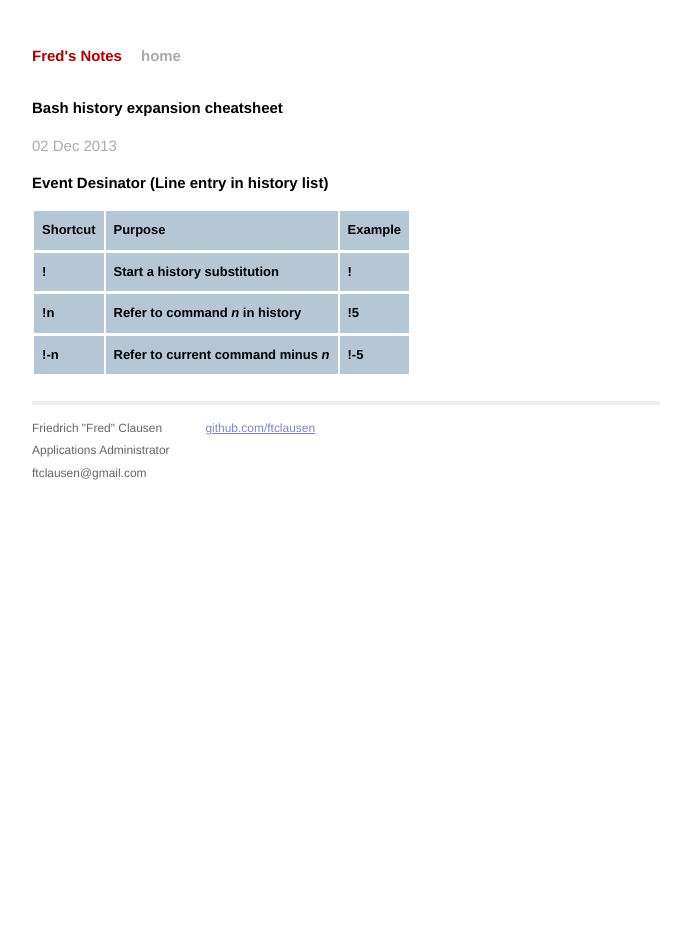
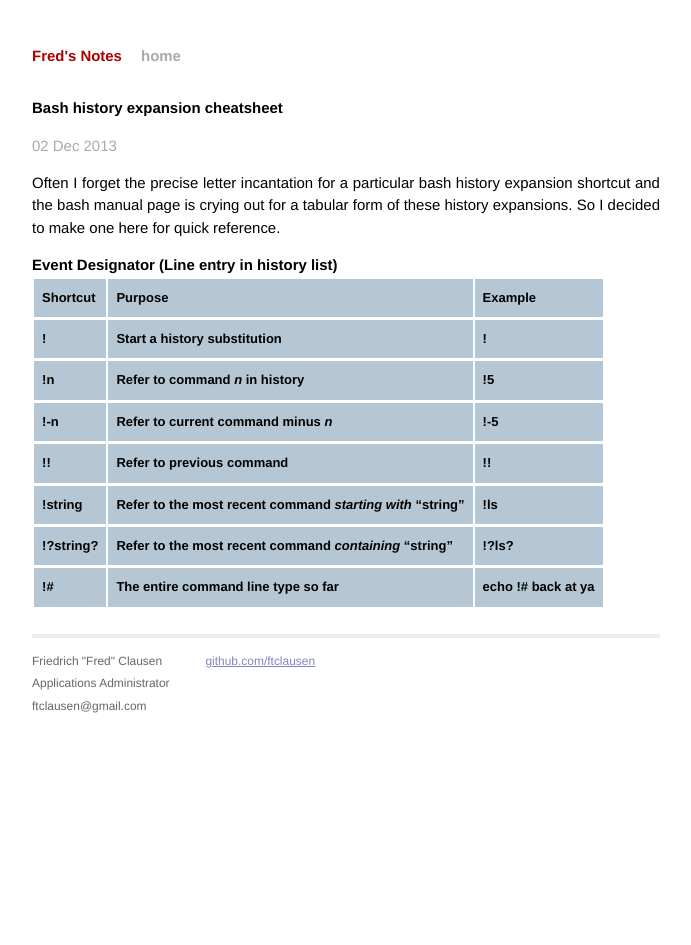
Before and after one commit to ftclausen/FredNotes, a Jekyll site: the page built from _posts/2013-11-21-bash_history_expansion_cheatsheet.markdown, in a window 1280 px wide. Shown: the whole page, without its empty margins (294-985 px from the left). Built offline with Jekyll 4.4.1, drawn with Linux system fonts in a browser that asks for light colours; Markdown is read by kramdown in place of the engine named in the settings.

Commit message:
Bash history expansion cheatsheet WIP

```diff
--- a/_posts/2013-11-21-bash_history_expansion_cheatsheet.markdown
+++ b/_posts/2013-11-21-bash_history_expansion_cheatsheet.markdown
@@ -5,10 +5,19 @@ date: 2013-12-02 12:11
 categories: general
 ---
 
-# Event Desinator (Line entry in history list)
+Often I forget the precise letter incantation for a particular
+bash history expansion shortcut and the bash manual page is crying out
+for a tabular form of these history expansions. So I decided to make
+one here for quick reference.
+
+## Event Designator (Line entry in history list)
 
 | Shortcut | Purpose | Example |
 | ---------|---------|---------|
 | ! | Start a history substitution | ! |
 | !n | Refer to command *n* in history | !5 |
 | !-n | Refer to current command minus *n* | !-5 |
+| !! | Refer to previous command | !! |
+| !string | Refer to the most recent command *starting with* "string" | !ls |
+| !?string? | Refer to the most recent command *containing* "string" | !?ls? |
+| !# | The entire command line type so far | echo !# back at ya |
```
